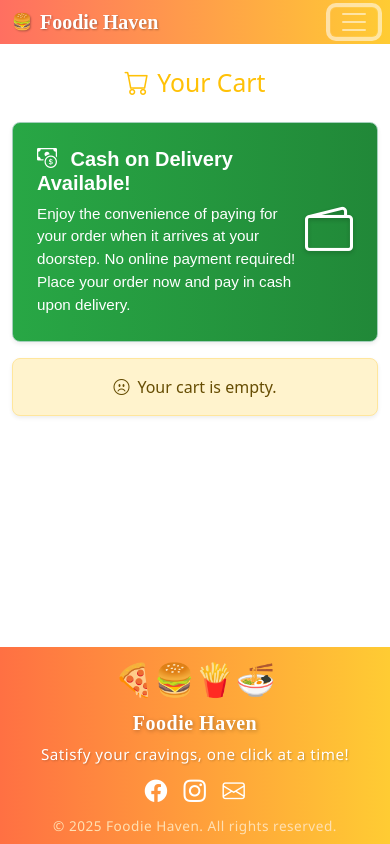
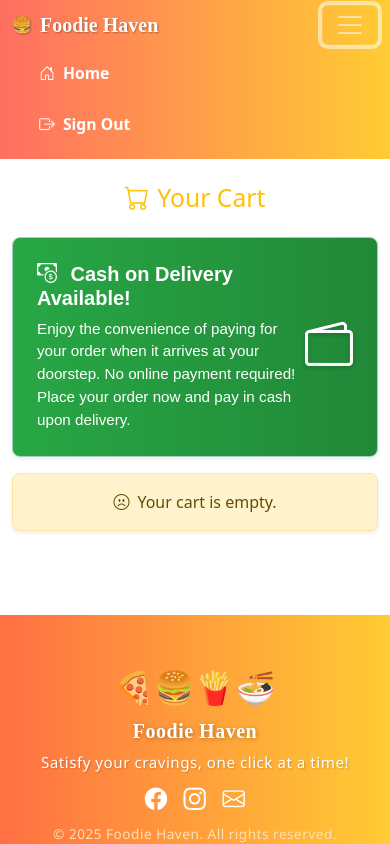
Before and after one commit to M-Uamr-Farooq/FoodAppV3.1, a React (Vite) app in the folder Frontend/: page /cart in a window 390 px wide. Both pictures are taken after a click on the button "Toggle navigation". Built offline with nearby package versions, Linux system fonts and the light colour scheme.

Commit message:
navbar responsivenes finalized

```diff
--- a/Frontend/index.html
+++ b/Frontend/index.html
@@ -9,5 +9,7 @@
   <body>
     <div id="root"></div>
     <script type="module" src="/src/main.jsx"></script>
+    <script src="https://cdn.jsdelivr.net/npm/bootstrap@5.3.3/dist/js/bootstrap.bundle.min.js"></script>
+
   </body>
 </html>
--- a/Frontend/src/components/Footer.jsx
+++ b/Frontend/src/components/Footer.jsx
@@ -3,7 +3,7 @@ import React from "react";
 export default function Footer() {
   return (
     <footer
-      className="footer mt-auto py-2" // Reduced vertical padding (py-2)
+      className="footer mt-auto pt-5 pt-xxl-2 "
       style={{
         background: "linear-gradient(90deg, #ff7043 0%, #ffcc33 100%)",
         // Removed red border on top by omitting borderTop
--- a/Frontend/src/components/Home.jsx
+++ b/Frontend/src/components/Home.jsx
@@ -171,7 +171,8 @@ export default function Home() {
               item.restaurant_name.toLowerCase().includes(search.toLowerCase())
           )
           .map((item, idx) => (
-            <div key={idx} className="col-lg-4 col-md-6 col-sm-12">
+            <div key={idx} className="col-12 col-sm-6 col-md-4 col-lg-3">
+
               <div
                 className="card h-100 shadow-lg border-0 menu-item-card"
                 style={{
--- a/Frontend/src/components/Navbar.jsx
+++ b/Frontend/src/components/Navbar.jsx
@@ -2,7 +2,7 @@ import React, { useState, useEffect } from "react";
 import { Link, useLocation } from "react-router-dom";
 import "bootstrap/dist/css/bootstrap.min.css";
 import "bootstrap-icons/font/bootstrap-icons.css";
-import "../styles/Navbar.css";
+import "../styles/Navbar.css"; // Make sure this file doesn't override Bootstrap navbar behavior
 
 export default function Navbar() {
   const location = useLocation();
@@ -66,31 +66,35 @@ export default function Navbar() {
           aria-controls="navbarNav"
           aria-expanded="false"
           aria-label="Toggle navigation"
-          style={{ padding: "0.15rem 0.5rem" }}
         >
-          <span className="navbar-toggler-icon" style={{ height: "1.2em" }}></span>
+          <span className="navbar-toggler-icon"></span>
         </button>
 
         <div className="collapse navbar-collapse" id="navbarNav">
-          <ul className="navbar-nav ms-auto align-items-center gap-lg-2">
-            {/* Common Links (Home, Sign Out/Sign In) */}
+          <ul className="navbar-nav ms-auto align-items-lg-center gap-lg-2 py-2 py-lg-0">
             {(currentRoute === "/" || currentRoute === "/home") && (
               <>
-
                 <li className="nav-item">
                   <Link className="nav-link" to="/cart" style={linkStyle}>
                     <i className="bi bi-cart4 me-1"></i> Cart
                   </Link>
                 </li>
                 <li className="nav-item">
-                  <Link className="nav-link" to={isRestaurant ? "/your-restaurant" : "/register-restaurant"} style={linkStyle}>
+                  <Link
+                    className="nav-link"
+                    to={isRestaurant ? "/your-restaurant" : "/register-restaurant"}
+                    style={linkStyle}
+                  >
                     <i className="bi bi-shop me-1"></i> {isRestaurant ? "My Restaurant" : "Register Restaurant"}
                   </Link>
                 </li>
-
                 {isBuyer || isRestaurant ? (
                   <li className="nav-item">
-                    <button className="nav-link btn btn-link" onClick={handleSignOut} style={{ ...linkStyle, textDecoration: "none" }}>
+                    <button
+                      className="nav-link btn btn-link"
+                      onClick={handleSignOut}
+                      style={{ ...linkStyle, textDecoration: "none" }}
+                    >
                       <i className="bi bi-box-arrow-right me-1"></i> Sign Out
                     </button>
                   </li>
@@ -106,7 +110,6 @@ export default function Navbar() {
 
             {currentRoute === "/your-restaurant" && (
               <>
-
                 <li className="nav-item">
                   <Link className="nav-link" to="/home" style={linkStyle}>
                     <i className="bi bi-house-door me-1"></i> Home
@@ -127,7 +130,6 @@ export default function Navbar() {
                     <i className="bi bi-truck me-1"></i> Delivered
                   </Link>
                 </li>
-
               </>
             )}
 
@@ -139,28 +141,29 @@ export default function Navbar() {
                   </Link>
                 </li>
                 <li className="nav-item">
-                  <button className="nav-link btn btn-link" onClick={handleSignOut} style={{ ...linkStyle, textDecoration: "none" }}>
+                  <button
+                    className="nav-link btn btn-link"
+                    onClick={handleSignOut}
+                    style={{ ...linkStyle, textDecoration: "none" }}
+                  >
                     <i className="bi bi-box-arrow-right me-1"></i> Sign Out
                   </button>
                 </li>
-
               </>
             )}
 
             {currentRoute === "/delivered" && (
               <>
-
                 <li className="nav-item">
                   <Link className="nav-link" to="/home" style={linkStyle}>
                     <i className="bi bi-house-door me-1"></i> Home
                   </Link>
-                </li >
+                </li>
                 <li className="nav-item">
                   <Link className="nav-link" to="/your-restaurant" style={linkStyle}>
                     <i className="bi bi-shop me-1"></i> My Restaurant
                   </Link>
                 </li>
-
               </>
             )}
 
@@ -180,16 +183,12 @@ export default function Navbar() {
             )}
 
             {currentRoute === "/your-restaurant-auth" && (
-              <>
               <li className="nav-item">
                 <Link className="nav-link" to="/home" style={linkStyle}>
                   <i className="bi bi-house-door me-1"></i> Home
                 </Link>
               </li>
-
-              </>
             )}
-
 
             {currentRoute === "/restaurant-orders" && (
               <>
@@ -203,7 +202,6 @@ export default function Navbar() {
                     <i className="bi bi-shop me-1"></i> My Restaurant
                   </Link>
                 </li>
-
               </>
             )}
           </ul>
--- a/Frontend/src/styles/Navbar.css
+++ b/Frontend/src/styles/Navbar.css
@@ -93,3 +93,52 @@
   opacity: 1;
   transform: translateX(-50%) translateY(5px); /* Slight movement effect */
 }
+
+/* Navbar.css */
+
+/* Ensure nav-links appear modern */
+.navbar-nav .nav-link {
+  color: #fff !important;
+  border-radius: 0.5rem;
+  transition: background-color 0.3s ease, transform 0.2s ease;
+}
+
+.navbar-nav .nav-link:hover {
+  background-color: rgba(255, 255, 255, 0.15);
+  transform: scale(1.05);
+}
+
+/* Add transition for collapse menu items */
+@media (max-width: 991.98px) {
+  .navbar-collapse {
+    transition: max-height 0.5s ease-in-out;
+    overflow: hidden;
+  }
+
+  .navbar-collapse.show {
+    max-height: 500px; /* Enough to fit all items */
+  }
+
+  .navbar-nav {
+    gap: 0.5rem;
+  }
+
+  .navbar-nav .nav-item {
+    padding: 0.3rem 1rem;
+    transition: transform 0.3s ease-in-out, opacity 0.3s ease;
+    opacity: 0;
+    transform: translateY(-10px);
+  }
+
+  .navbar-collapse.show .nav-item {
+    opacity: 1;
+    transform: translateY(0);
+  }
+}
+
+/* Optional: Smooth button appearance */
+.navbar-nav .btn-link {
+  color: #fff !important;
+  text-align: left;
+  padding-left: 0;
+}
```
Lines whose indentation alone changed are shown as unchanged.
